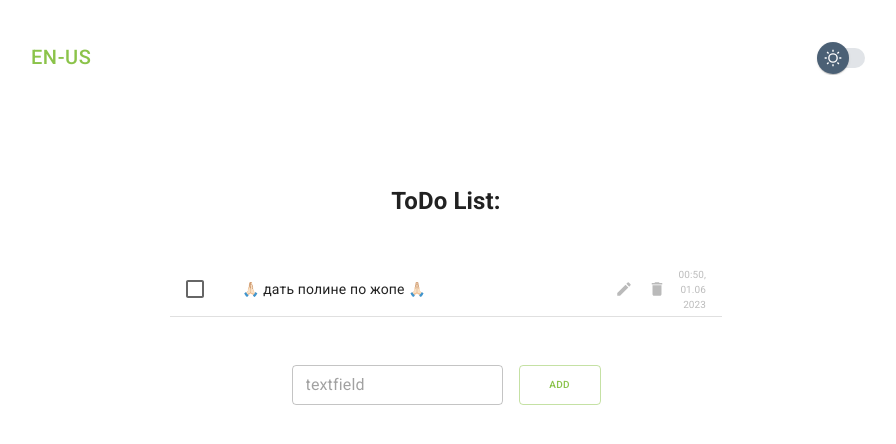
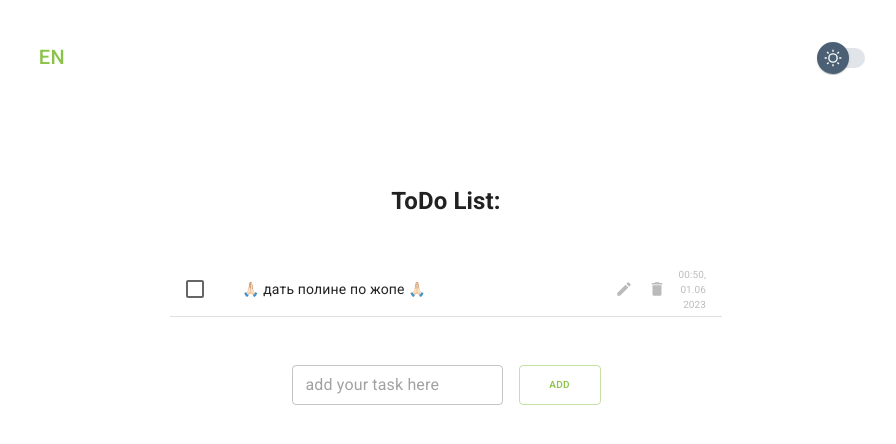
Before and after one commit to yatskovanatoly/todolist, a React (Create React App) app: page / in a window 1280 px wide. Shown: the top 444 px of the page, without its empty margins (194-1090 px from the left). Built offline with nearby package versions, Linux system fonts and the light colour scheme.

Commit message:
fixed localization

```diff
--- a/src/App.tsx
+++ b/src/App.tsx
@@ -1,5 +1,3 @@
-'use client'
-
 import "./App.css";
 import { Container, CssBaseline, Stack } from "@mui/material";
 import { ThemeProvider } from "@mui/material/styles";
@@ -12,9 +10,9 @@ import { FormattedMessage } from "react-intl";
 import LanguageChanger from "./components/LanguageChanger";
 
 function App() {
-  type mode = "dark" | "light";
+  type theme = "dark" | "light";
   const prefersDarkMode = useMediaQuery<string>("(prefers-color-scheme: dark)");
-  const [mode, setMode] = useState<mode>(prefersDarkMode ? "dark" : "light");
+  const [mode, setMode] = useState<theme>(prefersDarkMode ? "dark" : "light");
   useEffect(
     () => setMode(prefersDarkMode ? "dark" : "light"),
     [prefersDarkMode]
--- a/src/components/InputField.tsx
+++ b/src/components/InputField.tsx
@@ -18,7 +18,7 @@ type Item = {
 
 const InputField: React.FC<Item> = ({ todos, setTodos }) => {
   const [value, setValue] = useState<string>("");
-  const translatedMessage = useIntl().formatMessage({ id: "textfield" });
+  const translatedMessage = useIntl().formatMessage({ id: "textfield", defaultMessage: "add your task here" });
   const handleSubmit = () => {
     if (value !== "") {
       const newObj = {
--- a/src/components/LanguageChanger.tsx
+++ b/src/components/LanguageChanger.tsx
@@ -9,13 +9,8 @@ import MenuList from "@mui/material/MenuList";
 import Stack from "@mui/material/Stack";
 import { Context } from "./Localisation";
 import { useContext } from "react";
-import { Select } from "@mui/material";
+import { FormattedMessage } from "react-intl";
 
-// type ChangerTypes = {
-//   selectLanguage: (e: React.ChangeEvent<HTMLSelectElement>) => void;
-// }
-
-// const LanguageChanger: React.FC<ChangerTypes> = ({selectLanguage}) => {
 const LanguageChanger = () => {
   const context = useContext(Context);
   const [open, setOpen] = React.useState(false);
@@ -26,11 +21,12 @@ const LanguageChanger = () => {
   };
 
   const handleListItemClick = (locale: string) => {
-    context.selectLanguage({ target: { value: locale } } as React.ChangeEvent<HTMLSelectElement>);
+    context.selectLanguage({
+      target: { value: locale },
+    } as React.ChangeEvent<HTMLSelectElement>);
 
     setOpen(false);
   };
-
 
   const handleClose = (event: Event | React.SyntheticEvent, locale: string) => {
     if (
@@ -39,7 +35,7 @@ const LanguageChanger = () => {
     ) {
       return;
     }
-   handleListItemClick(locale)
+    handleListItemClick(locale);
 
     setOpen(false);
   };
@@ -53,7 +49,6 @@ const LanguageChanger = () => {
     }
   }
 
-  // return focus to the button when we transitioned from !open -> open
   const prevOpen = React.useRef(open);
   React.useEffect(() => {
     if (prevOpen.current === true && open === false) {
@@ -73,9 +68,8 @@ const LanguageChanger = () => {
         aria-expanded={open ? "true" : undefined}
         aria-haspopup="true"
         onClick={handleToggle}
-          // onChange={context.selectLanguage}
       >
-          {context.locale}
+        <FormattedMessage id="language" defaultMessage={"EN"} />
       </Button>
       <Popper
         open={open}
@@ -94,20 +88,22 @@ const LanguageChanger = () => {
             }}
           >
             <Paper>
-                <ClickAwayListener onClickAway={(event) => handleClose(event, context.locale)}>
+              <ClickAwayListener
+                onClickAway={(event) => handleClose(event, context.locale)}
+              >
                 <MenuList
                   autoFocusItem={open}
                   id="composition-menu"
                   aria-labelledby="composition-button"
                   onKeyDown={handleListKeyDown}
                 >
-                    <MenuItem onClick={(event) => handleClose(event, 'ru')}>
+                  <MenuItem onClick={(event) => handleClose(event, "ru")}>
                     Русский
                   </MenuItem>
-                    <MenuItem onClick={(event) => handleClose(event, 'en')}>
+                  <MenuItem onClick={(event) => handleClose(event, "en")}>
                     English
                   </MenuItem>
-                    <MenuItem onClick={(event) => handleClose(event, 'fr')}>
+                  <MenuItem onClick={(event) => handleClose(event, "fr")}>
                     Français
                   </MenuItem>
                 </MenuList>
@@ -118,6 +114,6 @@ const LanguageChanger = () => {
       </Popper>
     </Stack>
   );
-}
+};
 
-export default LanguageChanger
+export default LanguageChanger;
--- a/src/components/Localisation.tsx
+++ b/src/components/Localisation.tsx
@@ -10,7 +10,6 @@ export const Context = createContext<{
 }>({ locale: "", selectLanguage: () => {} });
 
 const userLocale = navigator.language;
-
 let lang: Record<string, string> = {};
 if (userLocale === "en") {
   lang = English;
@@ -18,6 +17,8 @@ if (userLocale === "en") {
   lang = French;
 } else if (userLocale === "ru") {
   lang = Russian;
+} else {
+  lang = English;
 }
 
 interface LocalisationProps {
@@ -37,6 +38,8 @@ const Localisation: React.FC<LocalisationProps> = ({ children }) => {
       setMessages(French);
     } else if (newLocale === "ru") {
       setMessages(Russian);
+    } else {
+      setMessages(English);
     }
   }
 
--- a/src/components/ToDoItem.tsx
+++ b/src/components/ToDoItem.tsx
@@ -21,7 +21,7 @@ const ToDoItem: FC<TodoItemProps> = ({
   ...item
 }) => {
   const [editValue, setEditValue] = useState<string>("");
-  const translatedMessage = useIntl().formatMessage({ id: "modified" });
+  const translatedMessage = useIntl().formatMessage({ id: "modified", defaultMessage: 'modified: ' });
   const labelId = `checkbox-list-label-${index}`;
   const ref = useRef<HTMLElement>();
 
--- a/src/lang/en.json
+++ b/src/lang/en.json
@@ -3,5 +3,6 @@
     "modified": "modified: ",
     "textfield": "add your task here",
     "button": "add",
-    "noTasksMessage": "such a slacker"
+    "noTasksMessage": "such a slacker",
+    "language": "en"
 }
--- a/src/lang/fr.json
+++ b/src/lang/fr.json
@@ -3,5 +3,6 @@
     "modified": "modifié: ",
     "textfield": "ajoutez votre tâche içi",
     "button": "ajouter",
-    "noTasksMessage": "tel un fainéant"
+    "noTasksMessage": "tel un fainéant",
+    "language": "fr"
 }
--- a/src/lang/ru.json
+++ b/src/lang/ru.json
@@ -3,5 +3,6 @@
     "modified": "изменено: ",
     "textfield": "добавить новое дело",
     "button": "добавить",
-    "noTasksMessage": "бездельник"
+    "noTasksMessage": "бездельник",
+    "language": "ру"
 }
```
Also changed, not shown: src/components/MainBlock.tsx (+4 -12 lines). Lines whose indentation alone changed are shown as unchanged.
